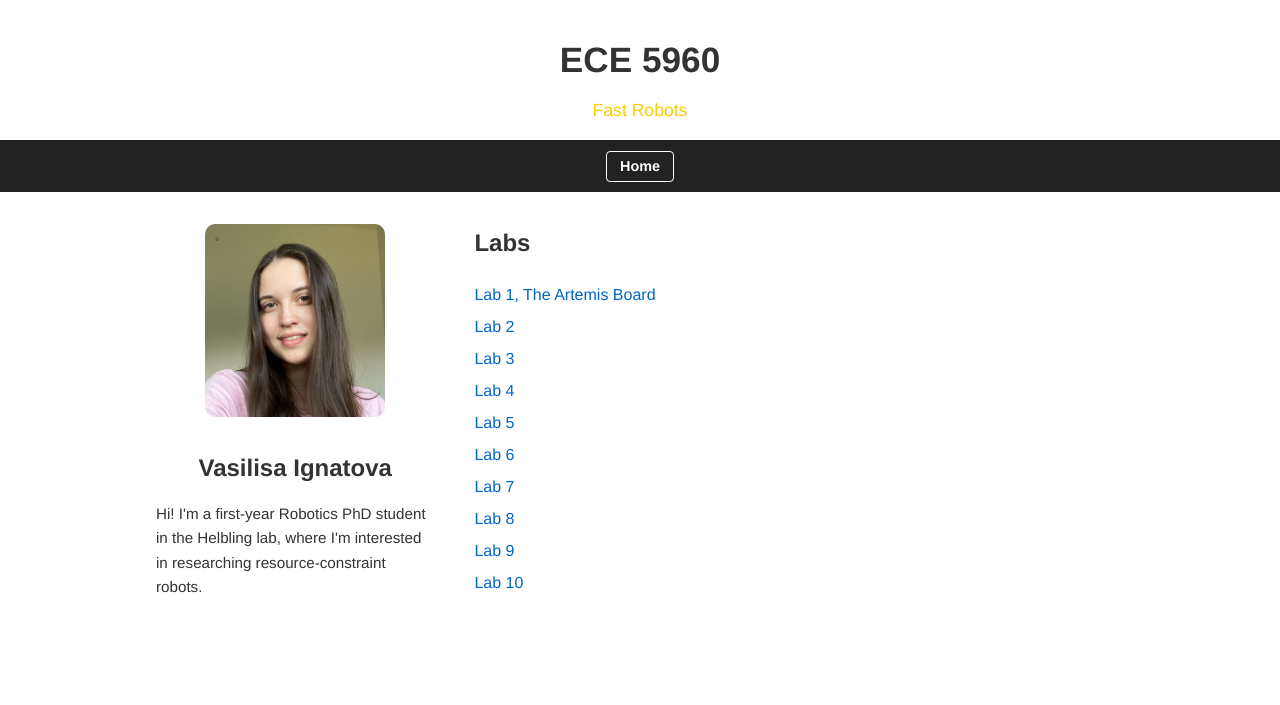
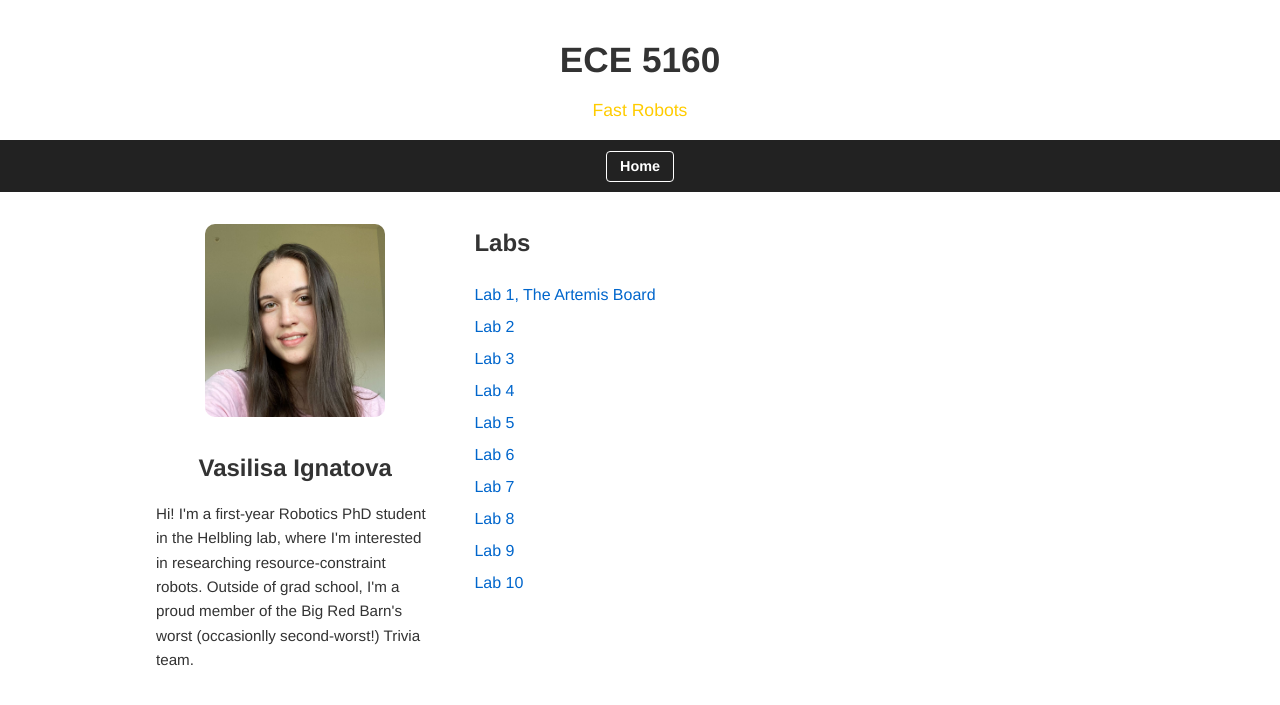
Before and after one commit to VasilisaI/VasilisaI.github.io, a Jekyll site: the page built from README.md, in a window 1280 px wide. Shown: the top 705 px of the page. Built offline with Jekyll 4.4.1, drawn with Linux system fonts in a browser that asks for light colours; our own code applies the rules of GitHub Pages for plain Markdown files; a script that is not in the unit is left out.

Commit message:
Update default.html

```diff
--- a/_layouts/default.html
+++ b/_layouts/default.html
@@ -6,17 +6,17 @@
     <meta http-equiv="X-UA-Compatible" content="IE=edge">
 
 <!-- Begin Jekyll SEO tag v2.6.1 -->
-<title>ECE 5960 | ECE5960</title>
+<title>ECE 5160 | ECE5160</title>
 <meta name="generator" content="Jekyll v3.9.0" />
-<meta property="og:title" content="ECE 5960" />
+<meta property="og:title" content="ECE 5160" />
 <meta property="og:locale" content="en_US" />
 <meta name="description" content="Fast Robots" />
 <meta property="og:description" content="Fast Robots" />
 <link rel="canonical" href="https://VasilisaI.github.io/" />
 <meta property="og:url" content="https://VasilisaI.github.io/" />
-<meta property="og:site_name" content="ECE5960" />
+<meta property="og:site_name" content="ECE5160" />
 <script type="application/ld+json">
-{"@type":"WebSite","url":"https://yl656.github.io/ECE4960/","headline":"ECE 5960","description":"Fast Robots","name":"ECE5960","@context":"https://schema.org"}</script>
+{"@type":"WebSite","url":"https://yl656.github.io/ECE4960/","headline":"ECE 5160","description":"Fast Robots","name":"ECE5160","@context":"https://schema.org"}</script>
 <!-- End Jekyll SEO tag -->
 
     <link rel="shortcut icon" type="image/x-icon" href="/ECE4960/favicon.ico" />
@@ -32,7 +32,7 @@
   <body>
 
       <header>
-        <h1>ECE 5960</h1>
+        <h1>ECE 5160</h1>
         <p><a href="https://cei-lab.github.io/ECE4960/" style="color:#FFCC00;">Fast Robots</a></p>
       </header>
 
@@ -53,7 +53,7 @@
     <div class="profile">
       <img src="assets/css/TA_picture.jpg" alt="Profile photo" />
       <h2 id="about-me">Vasilisa Ignatova</h2>
-      <p> Hi! I'm a first-year Robotics PhD student in the Helbling lab, where I'm interested in researching resource-constraint robots. </p>
+      <p> Hi! I'm a first-year Robotics PhD student in the Helbling lab, where I'm interested in researching resource-constraint robots. Outside of grad school, I'm a proud member of the Big Red Barn's worst (occasionlly second-worst!) Trivia team.  </p>
     </div>
 
     <!-- RIGHT: Labs list -->
```
